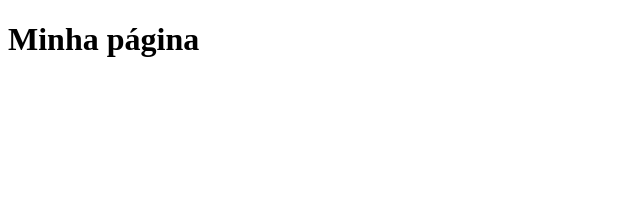
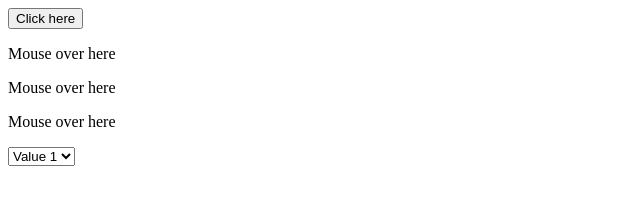
Before and after one commit to Tiago-C-Brandao/aula_javascript, a plain HTML site: page index.html in a window 1280 px wide. Shown: the whole page, without its empty margins (0-640 px from the left). Drawn offline with Linux system fonts and the light colour scheme.

Commit message:
finalizando curso

```diff
--- a/index.html
+++ b/index.html
@@ -5,7 +5,16 @@
         <meta charset="utf-8">
         <script type="text/javascript" src="js/main.js"></script>
     </head>
-    <body>
-        <h1>Minha página</h1>
+    <body onload="load()">
+        <button type="button" onclick="clicked()">Click here</button>
+        <p id="thanks" onclick="redirect()"></p>
+        <p id="mousemove" onmouseover="exchange(this)" onmouseout="back(this)">Mouse over here</p>
+        <p onmouseover="exchange(this)" onmouseout="back(this)">Mouse over here</p>
+        <p onmouseover="exchange(this)" onmouseout="back(this)">Mouse over here</p>
+        <select onchange="functionChange(this)">
+            <option value="1">Value 1</option>
+            <option value="2">Value 2</option>
+            <option value="3">Value 3</option>
+        </select>
     </body>
 </html>
--- a/js/main.js
+++ b/js/main.js
@@ -1,7 +1,61 @@
+function clicked() {
+    document.getElementById("thanks").innerHTML = "<b>Thank you for click</b>";
+    //console.log(document.getElementById("thanks"));
+    //alert("Thank you for click");
+}
+
+function redirect() {
+    window.open ("https://digitalinnovation.one/") // Abre uma segunda janela
+    //window.location.href = "https://digitalinnovation.one/"; // Abre na própria janela
+}
+
+function exchange(element) {
+    //document.getElementById("mousemove").innerHTML = "Thanks for pass the mouse";
+    element.innerHTML = "Thanks for pass the mouse";
+    //alert("Exchange text")
+}
+
+function back(element) {
+    //document.getElementById("mousemove").innerHTML = "Mouse over here";
+    element.innerHTML = "Mouse over here";
+}
+
+function load() {
+    alert("Page loaded")
+}
+
+function functionChange(element) {
+    console.log(element.value)
+}
+
+/*
+function soma(n1, n2) {
+    return n1 + n2;
+}
+*/
+/*
+var validate = 0;
+function validateAge(age) {
+    if(age >= 18) {
+        validate = true
+    } else {
+        validate = false
+    }
+    return validate;
+}
+
+var age = prompt("Qual a sua idade?");
+validateAge(age);
+console.log(validate);
+*/
+//alert(soma(5, 10));
+
+/*
 var d = new Date();
 alert(d.getDay());
 alert(d.getHours());
 alert(d.getMinutes());
+*/
 
 /*
 var count;
```
